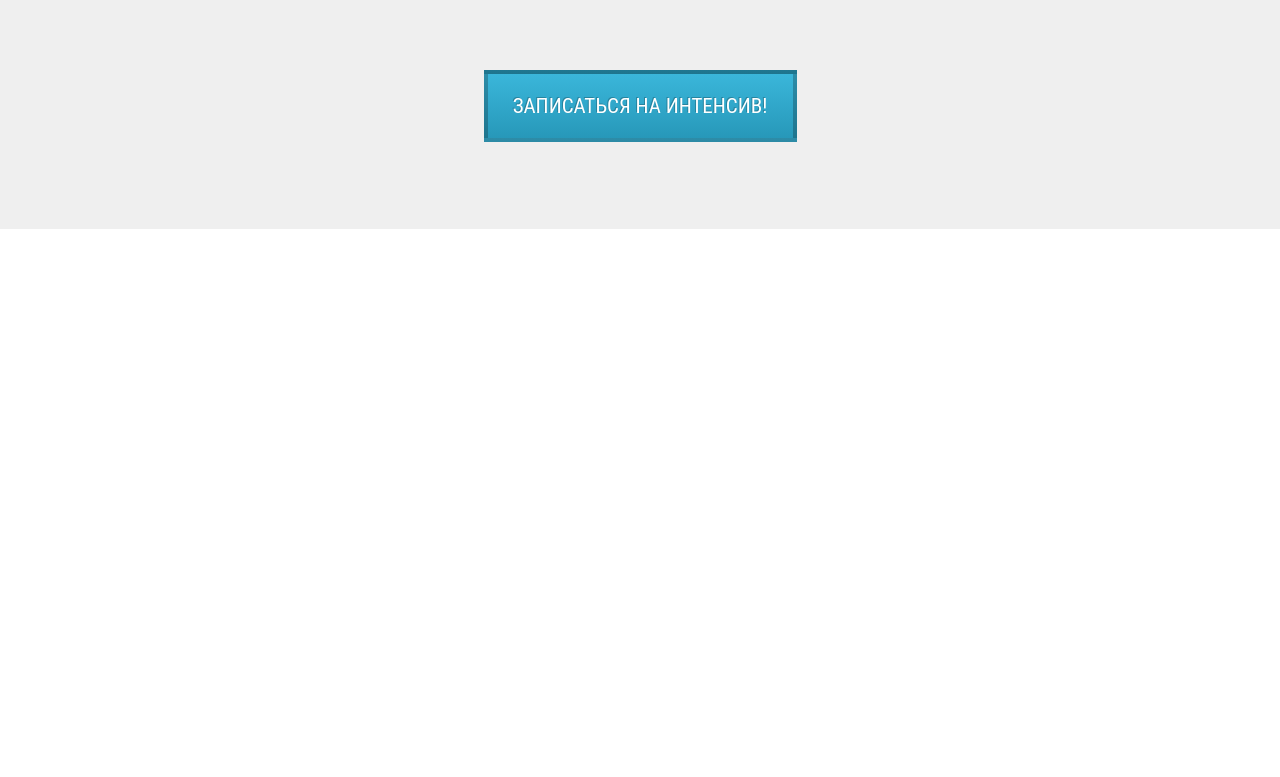
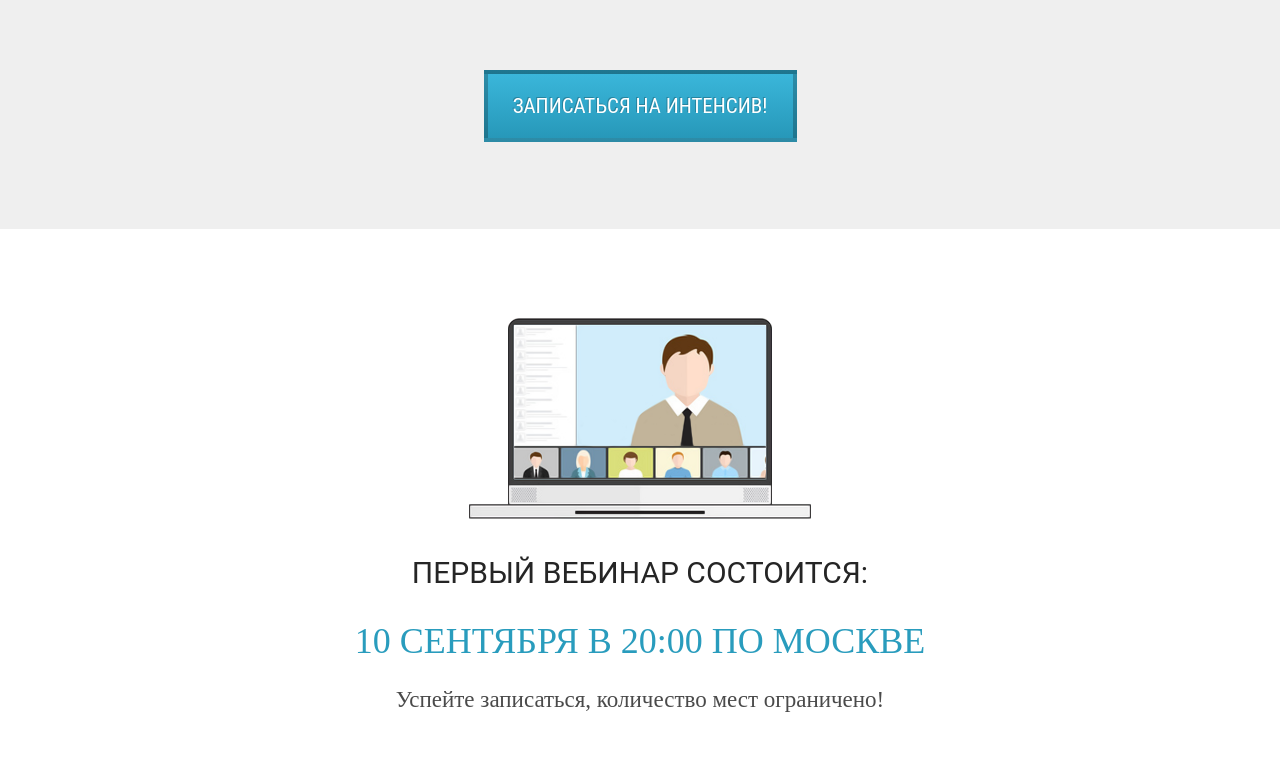
Before and after one commit to lozzeal/Wordpress, a plain HTML site: page index.html in a window 1280 px wide. Shown: the part 3023-3800 px from the top of the page. Before the commit the page ends 3252 px from the top, so only its background shows below. Drawn offline with nearby package versions, Linux system fonts and the light colour scheme.

Commit message:
add first part

```diff
--- a/css/style.css
+++ b/css/style.css
@@ -277,3 +277,41 @@ background: url('../img/bg/second_bg.jpg') center center/cover no-repeat;
    line-height: 43px;
    text-align: center;
 }
+
+.first {
+    min-height: 515px;
+    padding: 89px 0 64px 0;
+}
+
+.first .first_img {
+    display: block;
+    margin: 0 auto;
+}
+
+.first .first_text {
+    margin-top: 37px;
+    color: #252525;
+    font-family: Roboto;
+    font-size: 30px;
+    font-weight: 400;
+    text-transform: uppercase;
+    text-align: center;
+}
+
+.first .date {
+    margin-top: 30px;
+    color: #299cbd;
+    font-family: "Roboto - Black";
+    font-size: 36px;
+    font-weight: 400;
+    text-transform: uppercase;
+    text-align: center;
+}
+
+.first .first_subtitle{
+    margin-top: 25px;
+    color: #4a4a4a;
+    font-size: 23px;
+    font-weight: 400;
+    text-align: center;
+}
--- a/index.html
+++ b/index.html
@@ -127,5 +127,15 @@
       </div>
   </section>
 
+  <section class="first">
+   <div class="container">
+       <img src="img/first_webinar/first.png" alt="first webinar" class="first_img">
+       <div class="first_text">Первый вебинар состоится:</div>
+       <h2 class="date">10 сентября в 20:00 по Москве</h2>
+       <div class="first_subtitle">Успейте записаться, количество мест ограничено!</div>
+   </div>
+</section>
+
+
 </body>
 </html>
```
